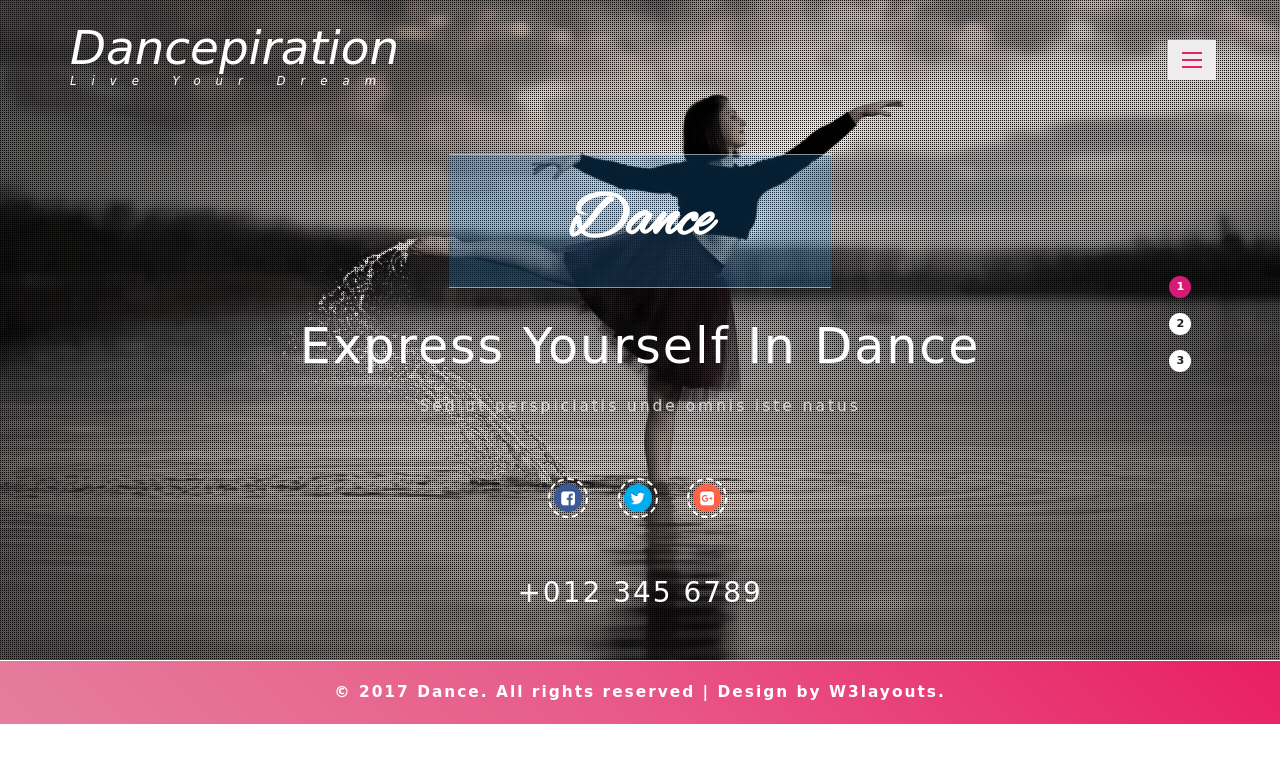
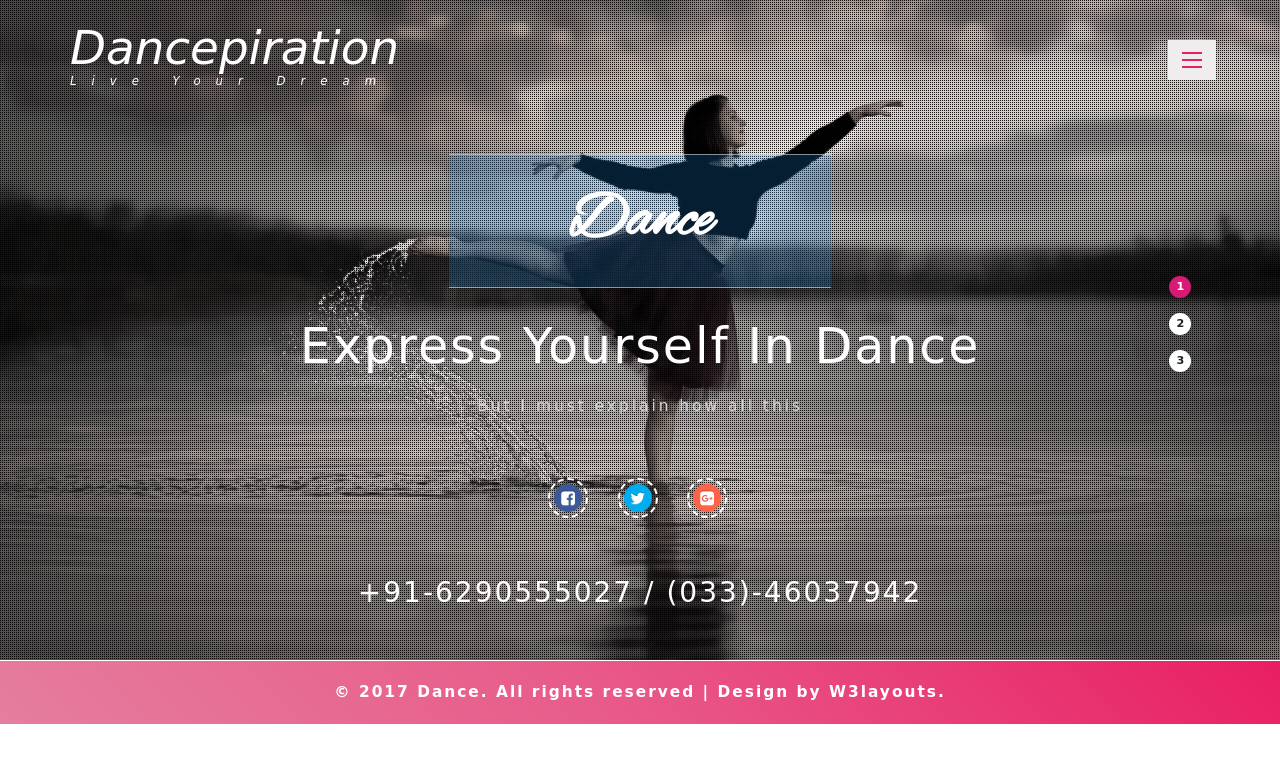
Before and after one commit to vatsalyachauhan/Dancepiration1, a plain HTML site: page index.html in a window 1280 px wide. Drawn offline with Linux system fonts and the light colour scheme; a web font is replaced by a local one.

Commit message:
refactor

```diff
--- a/index.html
+++ b/index.html
@@ -40,7 +40,7 @@ function hideURLbar(){ window.scrollTo(0,1); } </script>
 								<div class="wthree_banner_info_grid">
 									<h6>Dance</h6>
 									<h3>express yourself in dance</h3>
-									<p>Sed ut perspiciatis unde omnis iste natus</p>
+									<p>But I must explain how all this</p>
 									<div class="social">
 										<ul>
 											<li><a href="#" class="link facebook" target="_parent"><span class="fa fa-facebook-square"></span></a></li>
@@ -48,14 +48,14 @@ function hideURLbar(){ window.scrollTo(0,1); } </script>
 											<li><a href="#" class="link google-plus" target="_parent"><span class="fa fa-google-plus-square"></span></a></li>
 										</ul>
 									</div>
-									<p class="w3l-img-right">+012 345 6789</p>
+									<p class="w3l-img-right">+91-6290555027 / (033)-46037942</p>
 								</div>
 							</li>
 							<li>
 								<div class="wthree_banner_info_grid">
 									<h6>Dance</h6>
 									<h3>the art of movement</h3>
-									<p>Sed ut perspiciatis unde omnis iste natus</p>
+									<p>But I must explain how all this</p>
 									<div class="social">
 										<ul>
 											<li><a href="#" class="link facebook" target="_parent"><span class="fa fa-facebook-square"></span></a></li>
@@ -63,7 +63,7 @@ function hideURLbar(){ window.scrollTo(0,1); } </script>
 											<li><a href="#" class="link google-plus" target="_parent"><span class="fa fa-google-plus-square"></span></a></li>
 										</ul>
 									</div>
-									<p class="w3l-img-right">+012 345 6789</p>
+									<p class="w3l-img-right">+91-6290555027 / (033)-46037942</p>
 								</div>
 							</li>
 							<li>
```
